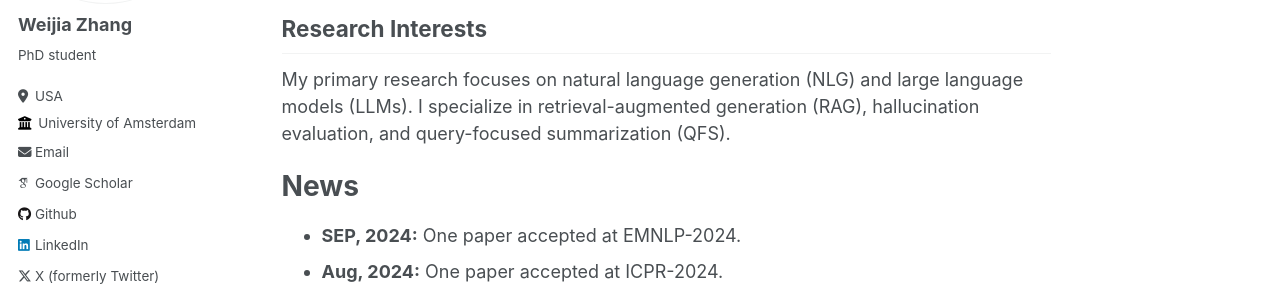
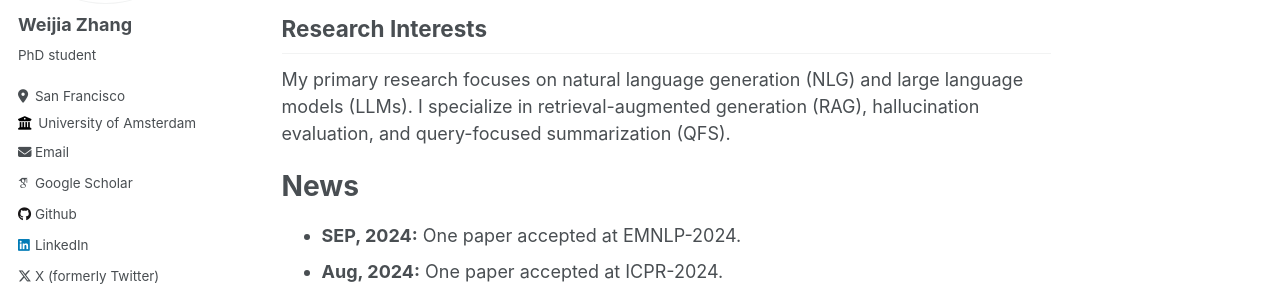
Before and after one commit to wjzhang392/wjzhang392.github.io, a Jekyll site: the page built from _pages/about.md, in a window 1280 px wide. Shown: the part 258-544 px from the top of the page. Built offline with Jekyll 4.4.1, drawn with Linux system fonts in a browser that asks for light colours; some web fonts are replaced.

Commit message:
Update _config.yml

```diff
--- a/_config.yml
+++ b/_config.yml
@@ -25,7 +25,7 @@ author:
   name             : "Weijia Zhang"
   pronouns         : # example: "he/him"
   bio              : "PhD student"
-  location         : "USA"
+  location         : "San Francisco"
   employer         : "University of Amsterdam"
   uri              : # URL
   email            : "weijia.zhangplus@gmail.com"
@@ -43,7 +43,7 @@ author:
   # bitbucket        : # Username - Update with your username on the site
   # codepen          : # Username
   # dribbble         : # Username
-  github           : 'wjzhang392'
+  github           : "wjzhang392"
   # kaggle           : # Username
   # stackoverflow    : # User number or user number and name (i.e., use "1" or "1/jeff-atwood")
 
@@ -57,7 +57,7 @@ author:
   # keybase          : # Username
   # instagram        : # Username
   # lastfm           : # Username
-  linkedin         : 'weijia-zhang-ab3482172'# Username
+  linkedin         : "weijia-zhang-ab3482172" # Username
   # mastodon         : # URL
   # medium           : # URL
   # pinterest        : # Username
@@ -65,7 +65,7 @@ author:
   # steam            : # Username
   # telegram         : # URL
   # tumblr           : # Username
-  twitter          : 'weijia_plus'# Username for X / Twitter
+  twitter          : "weijia_plus" # Username for X / Twitter
   # vine             : # Username
   # weibo            : # Username
   # wikipedia        : # Username
```
